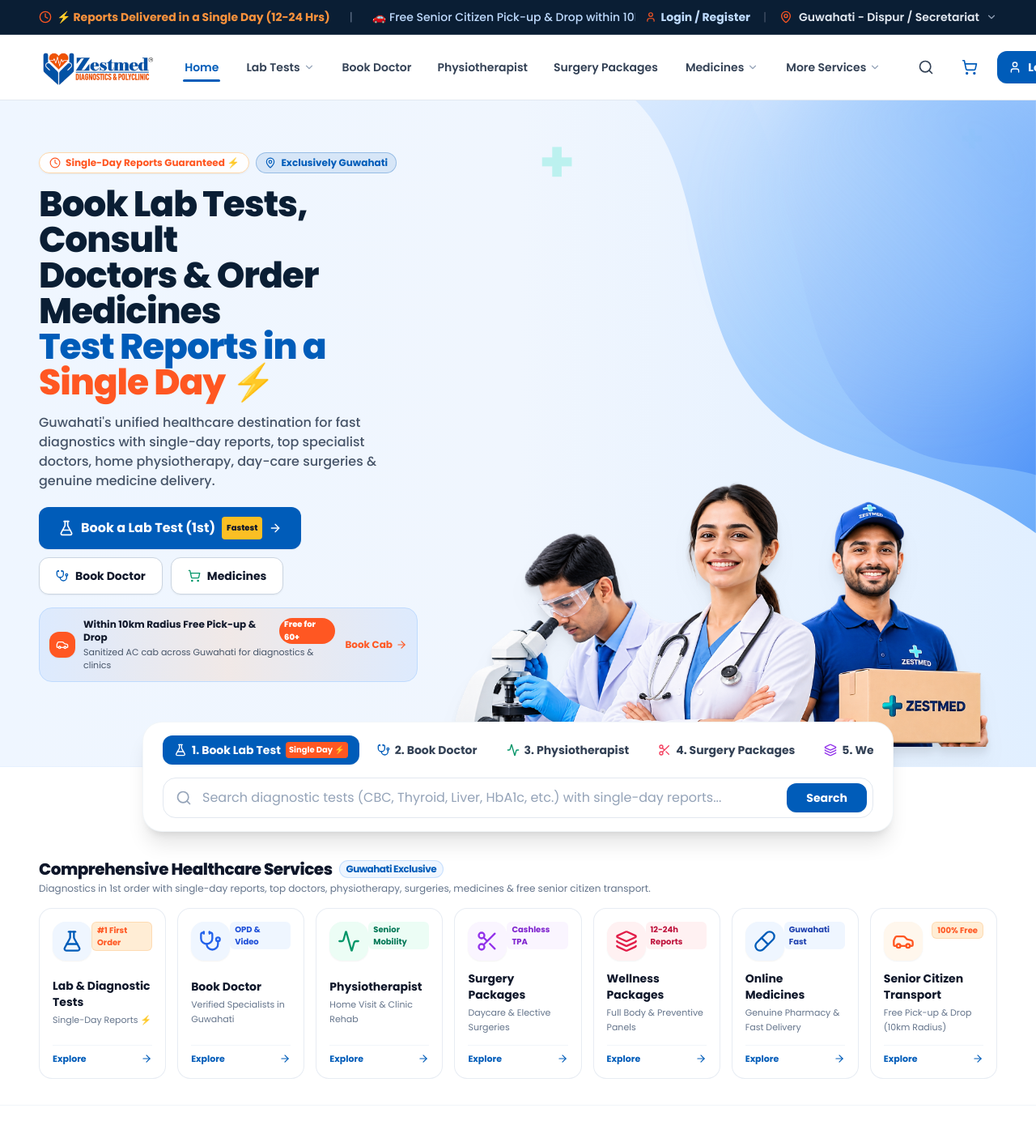
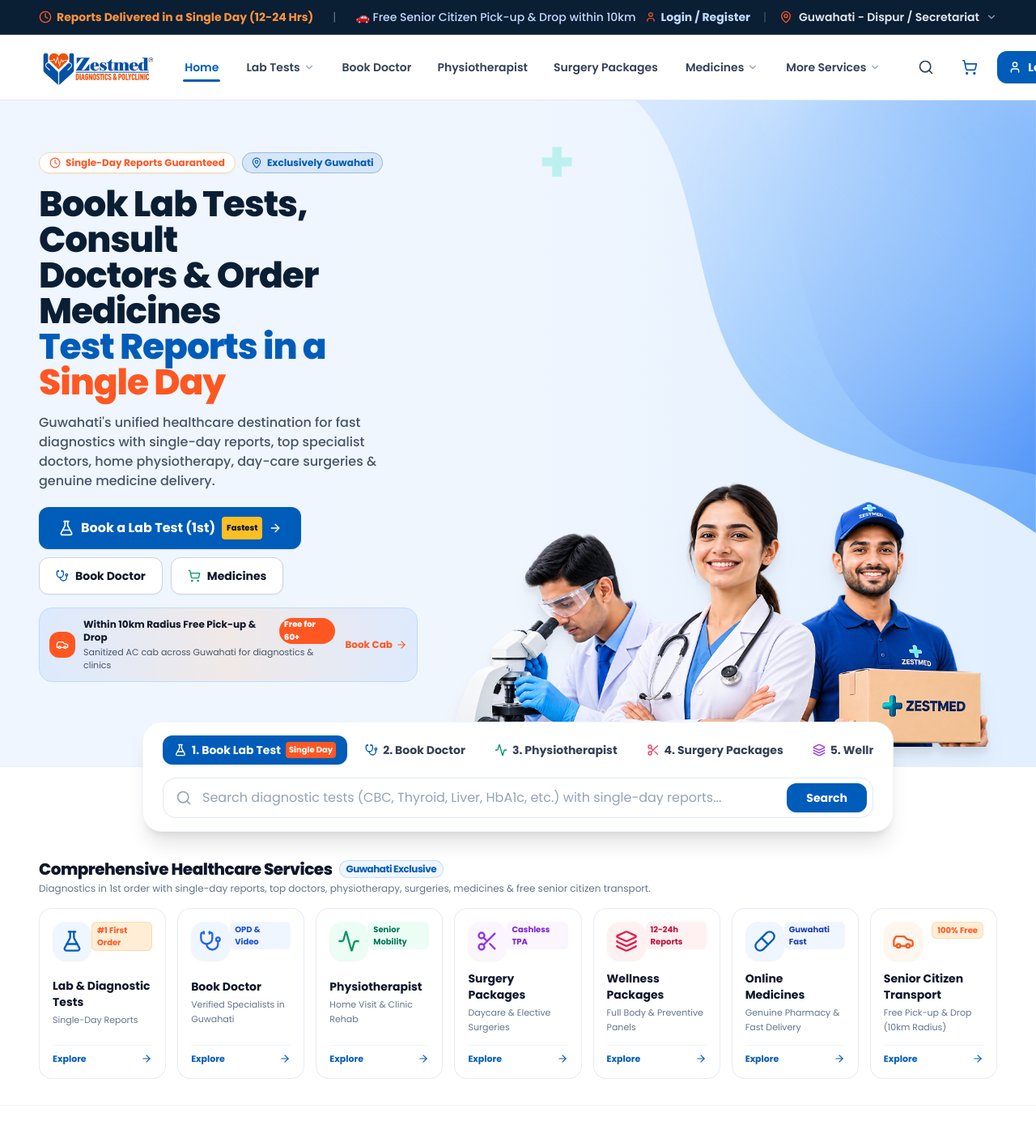
Before and after one commit to Ajayendra30/ZESTMED, a React (Vite) app: page / in a window 1280 px wide. Shown: the top 1405 px of the page at 81% size. Built offline with nearby package versions, Linux system fonts and the light colour scheme.

Commit message:
style: remove lightning bolt symbol from all locations across website

```diff
--- a/src/components/CartDrawer.jsx
+++ b/src/components/CartDrawer.jsx
@@ -273,7 +273,7 @@ export default function CartDrawer({ onOpenPrescriptionModal }) {
                 {/* Single-Day Reports & Guwahati Service Guarantee */}
                 <div className="bg-teal-50 border border-teal-200/80 rounded-xl p-2.5 flex items-center gap-2 text-[11px] text-teal-900">
                   <Clock className="w-4 h-4 text-[#005CB9] shrink-0" />
-                  <span>⚡ <strong>Guwahati Fast:</strong> All lab reports delivered in a single day (12-24 Hrs)</span>
+                  <span><strong>Guwahati Fast:</strong> All lab reports delivered in a single day (12-24 Hrs)</span>
                 </div>
 
                 {/* Razorpay Checkout Button */}
--- a/src/components/HealthcareCategories.jsx
+++ b/src/components/HealthcareCategories.jsx
@@ -16,7 +16,7 @@ export default function HealthcareCategories({
     {
       id: 'lab-tests',
       title: 'Lab & Diagnostic Tests',
-      sub: 'Single-Day Reports ⚡',
+      sub: 'Single-Day Reports',
       badge: '#1 First Order',
       badgeColor: 'bg-orange-100 text-[#FF5722] border border-orange-200/80',
       iconBg: 'bg-blue-50 text-[#005CB9]',
--- a/src/components/Hero.jsx
+++ b/src/components/Hero.jsx
@@ -59,7 +59,7 @@ export default function Hero({ onOpenDoctorModal, onOpenPhysioModal, onOpenSurge
             <div className="flex flex-wrap items-center gap-2">
               <div className="inline-flex items-center gap-1.5 px-3 py-1 rounded-full bg-white/95 border border-orange-200 shadow-xs text-xs font-bold text-[#FF5722] backdrop-blur-xs">
                 <Clock className="w-3.5 h-3.5 text-[#FF5722] shrink-0" />
-                <span>Single-Day Reports Guaranteed ⚡</span>
+                <span>Single-Day Reports Guaranteed</span>
               </div>
               <div className="inline-flex items-center gap-1.5 px-2.5 py-1 rounded-full bg-[#005CB9]/10 border border-[#005CB9]/30 text-xs font-bold text-[#005CB9]">
                 <MapPin className="w-3.5 h-3.5 shrink-0" />
@@ -72,7 +72,7 @@ export default function Hero({ onOpenDoctorModal, onOpenPhysioModal, onOpenSurge
               Book Lab Tests, Consult <br />
               Doctors & Order Medicines <br />
               <span className="text-[#005CB9]">Test Reports in a </span>
-              <span className="text-[#FF5722]">Single Day ⚡</span>
+              <span className="text-[#FF5722]">Single Day</span>
             </h1>
 
             {/* Subheading */}
--- a/src/components/HomeFeaturesOverview.jsx
+++ b/src/components/HomeFeaturesOverview.jsx
@@ -112,7 +112,7 @@ export default function HomeFeaturesOverview({ onSelectPackage, onOpenSeniorPick
                   Health Checkup Packages
                 </h3>
                 <span className="text-[10px] font-bold bg-[#FF5722] text-white px-2 py-0.5 rounded-full">
-                  Single-Day Reports ⚡
+                  Single-Day Reports
                 </span>
               </div>
               <p className="text-xs text-slate-600 font-medium mt-0.5">
--- a/src/components/LocationModal.jsx
+++ b/src/components/LocationModal.jsx
@@ -163,7 +163,7 @@ export default function LocationModal() {
         {/* Footer */}
         <div className="px-6 py-3 bg-slate-50 border-t border-border flex items-center justify-between text-xs text-muted">
           <span>Active Hub: <strong className="text-dark">{currentLocation.city} ({currentLocation.pincode})</strong></span>
-          <span className="text-[#005CB9] font-semibold">Single-Day Reports ⚡</span>
+          <span className="text-[#005CB9] font-semibold">Single-Day Reports</span>
         </div>
       </div>
     </div>
--- a/src/components/Navbar.jsx
+++ b/src/components/Navbar.jsx
@@ -97,7 +97,7 @@ export default function Navbar({
 
   const primaryNavLinks = [
     { name: 'Home', href: '/', isRoute: true },
-    { name: 'Lab Tests', href: '/diagnostics', isRoute: true, hasDropdown: true, isLab: true, badge: 'Single Day ⚡' },
+    { name: 'Lab Tests', href: '/diagnostics', isRoute: true, hasDropdown: true, isLab: true, badge: 'Single Day' },
     { name: 'Book Doctor', onClick: onOpenDoctorModal, isModal: true },
     { name: 'Physiotherapist', onClick: onOpenPhysioModal, isModal: true },
     { name: 'Surgery Packages', onClick: onOpenSurgeryModal, isModal: true },
@@ -121,7 +121,7 @@ export default function Navbar({
           <div className="flex items-center gap-2 sm:gap-4 lg:gap-6 overflow-hidden text-slate-200">
             <span className="flex items-center gap-1.5 font-bold whitespace-nowrap text-[11px] sm:text-xs md:text-sm text-orange-400">
               <Clock className="w-3.5 h-3.5 sm:w-4 sm:h-4 text-[#FF5722] shrink-0" />
-              <span>⚡ Reports Delivered in a Single Day (12-24 Hrs)</span>
+              <span>Reports Delivered in a Single Day (12-24 Hrs)</span>
             </span>
             <span className="hidden sm:inline text-slate-500">|</span>
             <button
--- a/src/components/SearchSection.jsx
+++ b/src/components/SearchSection.jsx
@@ -83,7 +83,7 @@ export default function SearchSection({
             <FlaskConical className="w-3.5 h-3.5 sm:w-4 sm:h-4" />
             <span>1. Book Lab Test</span>
             <span className={`text-[10px] px-1 rounded font-bold ${activeTab === 'tests' ? 'bg-[#FF5722] text-white' : 'bg-orange-50 text-[#FF5722]'}`}>
-              Single Day ⚡
+              Single Day
             </span>
           </button>
 
--- a/src/components/UploadPackagesModal.jsx
+++ b/src/components/UploadPackagesModal.jsx
@@ -199,7 +199,7 @@ export default function UploadPackagesModal({ isOpen, onClose, onImportSuccess }
               <div className="flex items-center justify-between text-xs">
                 <span className="font-bold text-slate-800">Preview ({fileRows.length} Tests / Packages):</span>
                 <span className="text-emerald-700 font-semibold bg-emerald-50 px-2 py-0.5 rounded-md">
-                  Single-Day Reports ⚡
+                  Single-Day Reports
                 </span>
               </div>
               <div className="border border-slate-200 rounded-2xl overflow-hidden max-h-48 overflow-y-auto">
--- a/src/pages/DiagnosticPortalPage.jsx
+++ b/src/pages/DiagnosticPortalPage.jsx
@@ -393,7 +393,7 @@ export default function DiagnosticPortalPage() {
                   <div className="w-8 h-8 rounded-lg bg-white/80 border border-teal-200/80 flex items-center justify-center text-amber-500 shadow-xs">
                     <Clock className="w-4 h-4 text-amber-500" />
                   </div>
-                  <span className="text-teal-900 font-extrabold">⚡ Single-Day Reports</span>
+                  <span className="text-teal-900 font-extrabold">Single-Day Reports</span>
                 </div>
               </div>
             </div>
@@ -803,7 +803,7 @@ export default function DiagnosticPortalPage() {
 
                   <div className="flex flex-col items-center justify-center gap-1">
                     <Clock className="w-4 h-4 sm:w-5 sm:h-5 text-amber-500" />
-                    <span className="text-[11px] sm:text-xs font-bold text-emerald-800 whitespace-nowrap">⚡ Reports in a Single Day (12-24 Hrs)</span>
+                    <span className="text-[11px] sm:text-xs font-bold text-emerald-800 whitespace-nowrap">Reports in a Single Day (12-24 Hrs)</span>
                   </div>
                 </div>
 
--- a/src/pages/HealthPackagesPage.jsx
+++ b/src/pages/HealthPackagesPage.jsx
@@ -23,7 +23,7 @@ const PACKAGES_DATA = [
     price: 1999,
     mrp: 2999,
     includes: '70+ Tests Included (CBC, Lipid, LFT, KFT, Blood Sugar, Thyroid, Urine)',
-    reportsIn: 'Same Day (Within 12-24 Hours) ⚡',
+    reportsIn: 'Same Day (Within 12-24 Hours)',
     fasting: '10-12 hrs Fasting Required',
     image: '/packages/pkg-1-thumb.jpg',
     tag: 'Bestseller'
@@ -41,7 +41,7 @@ const PACKAGES_DATA = [
     price: 1499,
     mrp: 1999,
     includes: '55+ Tests Included (PSA, Testosterone, Cardiac Risk, Vitamin D, Lipid)',
-    reportsIn: 'Same Day (Within 12-24 Hours) ⚡',
+    reportsIn: 'Same Day (Within 12-24 Hours)',
     fasting: '10-12 hrs Fasting Required',
     image: '/packages/pkg-2-thumb.jpg',
     tag: 'Popular'
@@ -59,7 +59,7 @@ const PACKAGES_DATA = [
     price: 1799,
     mrp: 2599,
     includes: '58+ Tests Included (Thyroid Profile, Iron, Calcium, Vitamin D, Pap Smear)',
-    reportsIn: 'Same Day (Within 12-24 Hours) ⚡',
+    reportsIn: 'Same Day (Within 12-24 Hours)',
     fasting: '10-12 hrs Fasting Required',
     image: '/packages/pkg-3-thumb.jpg',
     tag: 'Popular'
@@ -77,7 +77,7 @@ const PACKAGES_DATA = [
     price: 1899,
     mrp: 2699,
     includes: '75+ Tests + Free 10km Roundtrip Sanitized AC Cab in Guwahati',
-    reportsIn: 'Same Day (Within 12-24 Hours) ⚡',
+    reportsIn: 'Same Day (Within 12-24 Hours)',
     fasting: '10-12 hrs Fasting Required',
     image: '/packages/pkg-4-thumb.jpg',
     tag: 'Free 10km Cab Included',
@@ -96,7 +96,7 @@ const PACKAGES_DATA = [
     price: 1299,
     mrp: 1599,
     includes: '42+ Tests Included (HbA1c, Fasting Blood Sugar, PPBS, Lipid, Microalbumin)',
-    reportsIn: 'Same Day (Within 12-24 Hours) ⚡',
+    reportsIn: 'Same Day (Within 12-24 Hours)',
     fasting: '10-12 hrs Fasting Required',
     image: '/packages/pkg-5-thumb.jpg',
     tag: 'Essential'
@@ -114,7 +114,7 @@ const PACKAGES_DATA = [
     price: 2499,
     mrp: 3299,
     includes: '48+ Tests Included (Lipid Profile, hs-CRP, ECG, Apolipoprotein, Homocysteine)',
-    reportsIn: 'Same Day (Within 12-24 Hours) ⚡',
+    reportsIn: 'Same Day (Within 12-24 Hours)',
     fasting: '10-12 hrs Fasting Required',
     image: '/packages/pkg-6-thumb.jpg',
     tag: 'Recommended'
```
